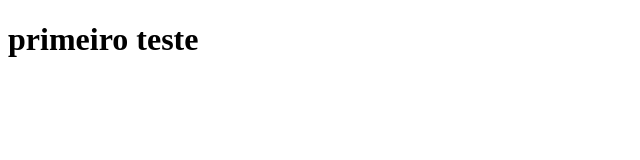
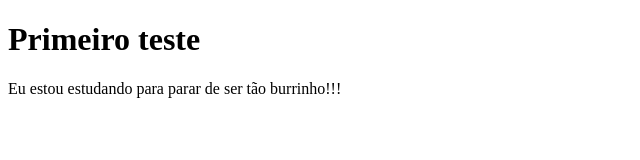
Before and after one commit to vinicius-005/primeiro_site, a plain HTML site: page index.html in a window 1280 px wide. Shown: the whole page, without its empty margins (0-640 px from the left). Drawn offline with Linux system fonts and the light colour scheme.

Commit message:
Alterando

```diff
--- a/index.html
+++ b/index.html
@@ -7,6 +7,7 @@
     <title>primeiro teste </title>
 </head>
 <body>
-    <h1>primeiro teste </h1>
+    <h1>Primeiro teste </h1>
+    <p>Eu estou estudando para parar de ser tão burrinho!!!</p>
 </body>
 </html>
```
